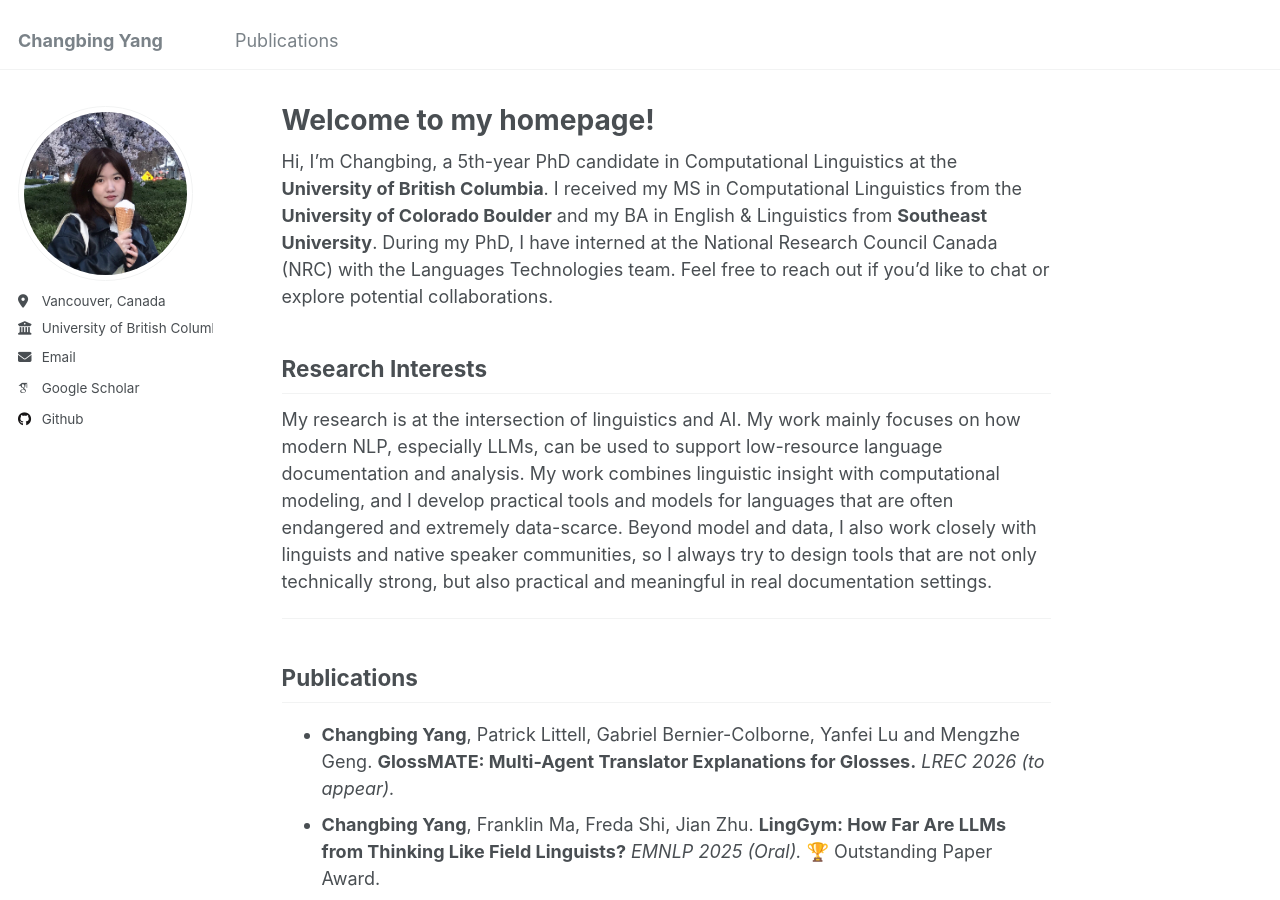
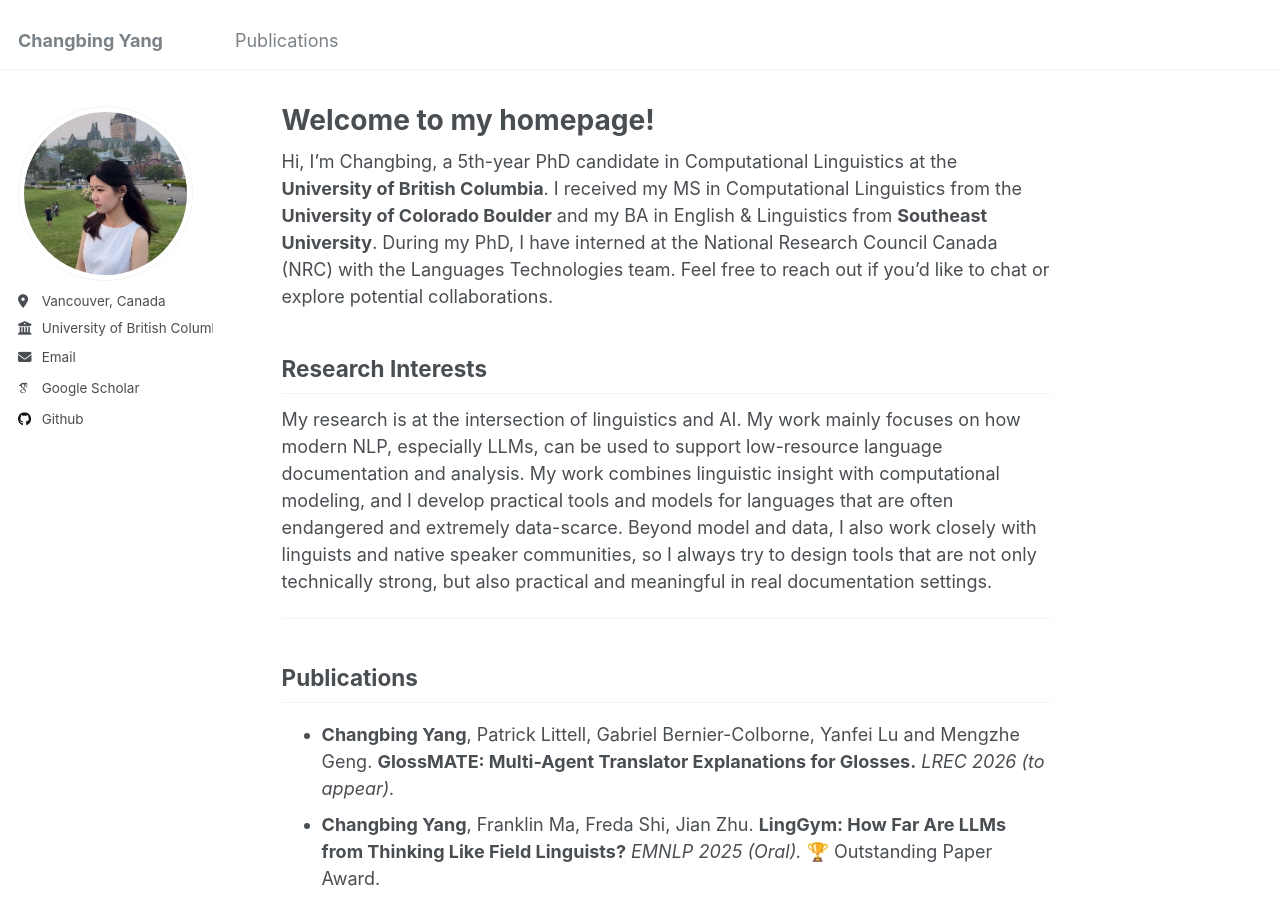
Before and after one commit to changbingY/changbingY.github.io, a Jekyll site: the page built from _pages/about.md, in a window 1280 px wide and 900 px high. Built offline with Jekyll 4.4.1, drawn with Linux system fonts in a browser that asks for light colours; some web fonts are replaced.

Commit message:
Update _config.yml

```diff
--- a/_config.yml
+++ b/_config.yml
@@ -19,7 +19,7 @@ remote_theme: academicpages/academicpages.github.io
 #               Additional customization can be done by editing /_includes/author-profile.html
 author:
   # Biographic information
-  avatar           : "IMG_1198.JPG"
+  avatar           : "IMG_1199.jpg"
   name             : ""
   pronouns         : # example: "she/her"
   bio              : #"Computational Linguistics"
```
